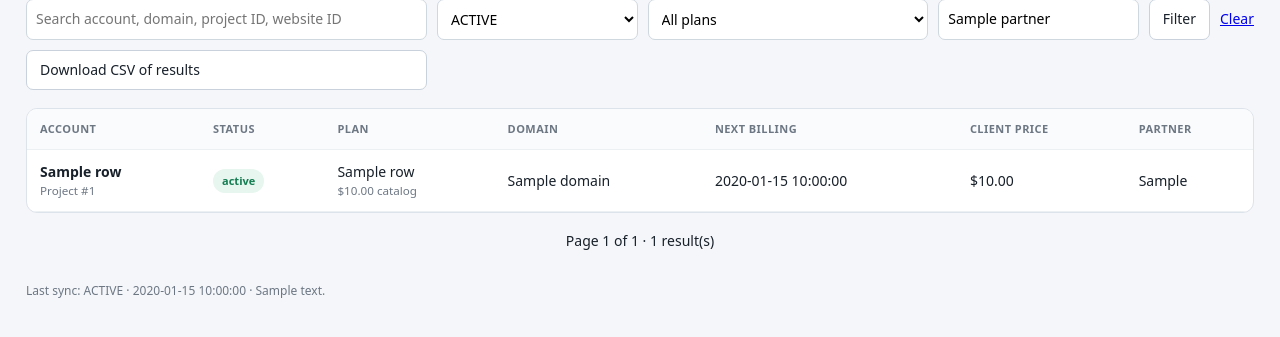
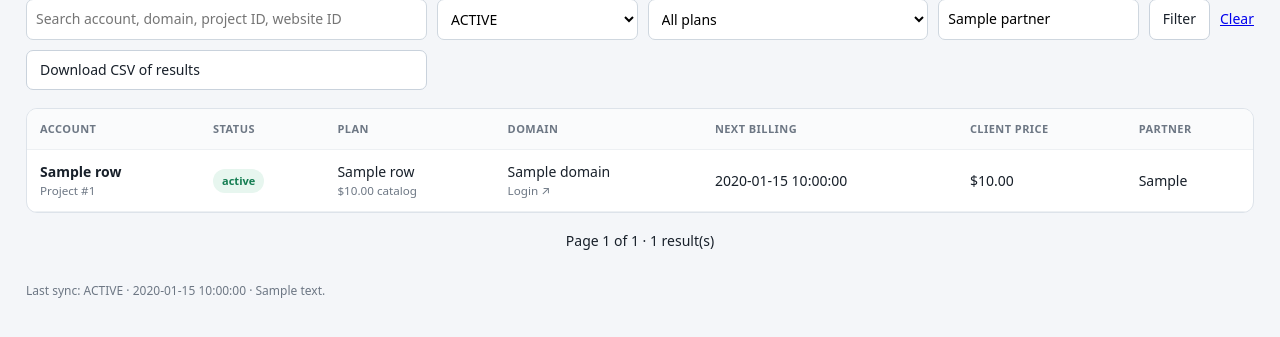
Before and after one commit to smart1marketing/blueprint, a Flask app: template smart1-simvoly-admin/smart1-simvoly-admin/templates/dashboard.html in a window 1280 px wide. Shown: the part 532-869 px from the top of the page. Run offline with Flask 3, Linux system fonts and the light colour scheme; the template is opened without the code that fills it: most values are stand-ins (such as "Sample title", 1, 10 or a date in 2020); parts of the project's set-up code (start-up, migrations or seed data) failed here and were passed over.

Commit message:
Add login link for project domain in dashboard

```diff
--- a/smart1-simvoly-admin/smart1-simvoly-admin/templates/dashboard.html
+++ b/smart1-simvoly-admin/smart1-simvoly-admin/templates/dashboard.html
@@ -87,7 +87,7 @@
       <td><a href="{{url_for('project_detail',pid=r.project_id)}}"><b>{{r.internal_client_name or r.name}}</b><small>Project #{{r.project_id}}</small></a></td>
       <td><span class="pill {{status_class(r.status)}}">{{r.lifecycle_state or r.status or 'UNKNOWN'}}</span></td>
       <td>{{r.plan_name or '—'}}<small>{{money(r.monthly_price)}} catalog</small></td>
-      <td>{{r.domain or '—'}}</td>
+      <td>{% if r.domain %}{{r.domain}}<small><a href="{{login_url(r.domain)}}" target="_blank" rel="noopener">Login ↗</a></small>{% else %}—{% endif %}</td>
       <td>{{r.next_billing_date or '—'}}</td>
       <td>{{money(r.client_price if r.client_price is not none else r.monthly_price)}}</td>
       <td><a href="{{url_for('dashboard', partner=r.partner_display)}}">{{r.partner_display}}</a></td>
```
